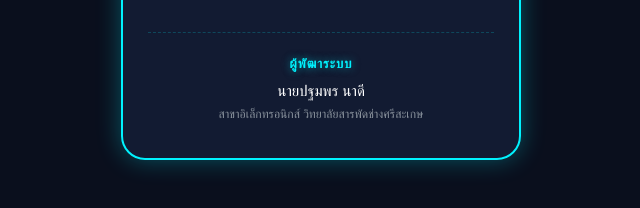
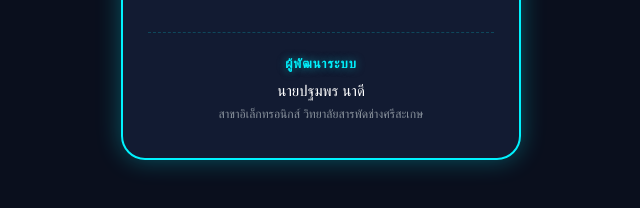
Before and after one commit to siwajang26-source/mynut_999, a plain HTML site: page index.html in a window 1280 px wide. Shown: the part 558-766 px from the top of the page, 319-959 px from the left. Drawn offline with Linux system fonts and the light colour scheme; no server answers.

Commit message:
Fix HTML encoding issues in index.html

```diff
--- a/index.html
+++ b/index.html
@@ -70,7 +70,7 @@
         .icon {
             font-size: 18px;
         }
-        /* ดีไซน์ปุ่ม Toggle Switch */
+        /* ปุ่มสวิตช์ Toggle Switch */
         .switch {
             position: relative;
             display: inline-block;
@@ -106,7 +106,7 @@
         input:checked + .slider:before {
             transform: translateX(26px);
         }
-        /* ส่วนแสดงผลข้อมูลผู้พัฒนาระบบ */
+        /* ข้อมูลผู้พัฒนา */
         .footer {
             margin-top: 35px;
             padding-top: 20px;
@@ -184,14 +184,14 @@
         </div>
 
         <div class="footer">
-            <div class="dev-title">ผู้พัฒาระบบ</div>
+            <div class="dev-title">ผู้พัฒนาระบบ</div>
             <div class="dev-name">นายปฐมพร นาดี</div>
             <div class="dev-college">สาขาอิเล็กทรอนิกส์ วิทยาลัยสารพัดช่างศรีสะเกษ</div>
         </div>
     </div>
 
     <script>
-        // *** ตั้งค่า Firebase Config ***
+        // *** การตั้งค่า Firebase Config ที่เชื่อมกับฐานข้อมูลของคุณ ***
         const firebaseConfig = {
             apiKey: "AIzaSyCXKM44f0JodWD_mdUytWOQWScSs1vgAcE",
             authDomain: "mynut095.firebaseapp.com",
@@ -203,17 +203,17 @@
             measurementId: "G-1JZYVG90GH"
         };
 
-        // เริ่มต้นการใช้งาน Firebase
+        // เริ่มต้นการใช้งานฐานข้อมูล Firebase
         firebase.initializeApp(firebaseConfig);
         const database = firebase.database();
 
-        // ฟังก์ชันส่งค่าไปยัง Firebase เมื่อมีการเปลี่ยนสถานะสวิตช์
+        // ฟังก์ชันเมื่อมีการเปิด/ปิดสวิตช์ จะอัปเดตข้อมูลไปยัง Firebase โฟลเดอร์ SmartHome
         function toggleRelay(channel, isChecked) {
             const value = isChecked ? 1 : 0;
             database.ref('SmartHome/' + channel).set(value);
         }
 
-        // ดึงสถานะปัจจุบันจาก Firebase มาอัปเดตบนหน้าเว็บแบบ Realtime
+        // ฟังชันก์ตรวจจับและดึงค่าจาก Firebase แบบ Realtime มาแสดงผลบนหน้าเว็บ
         database.ref('SmartHome').on('value', (snapshot) => {
             const data = snapshot.val();
             if(data) {
```
